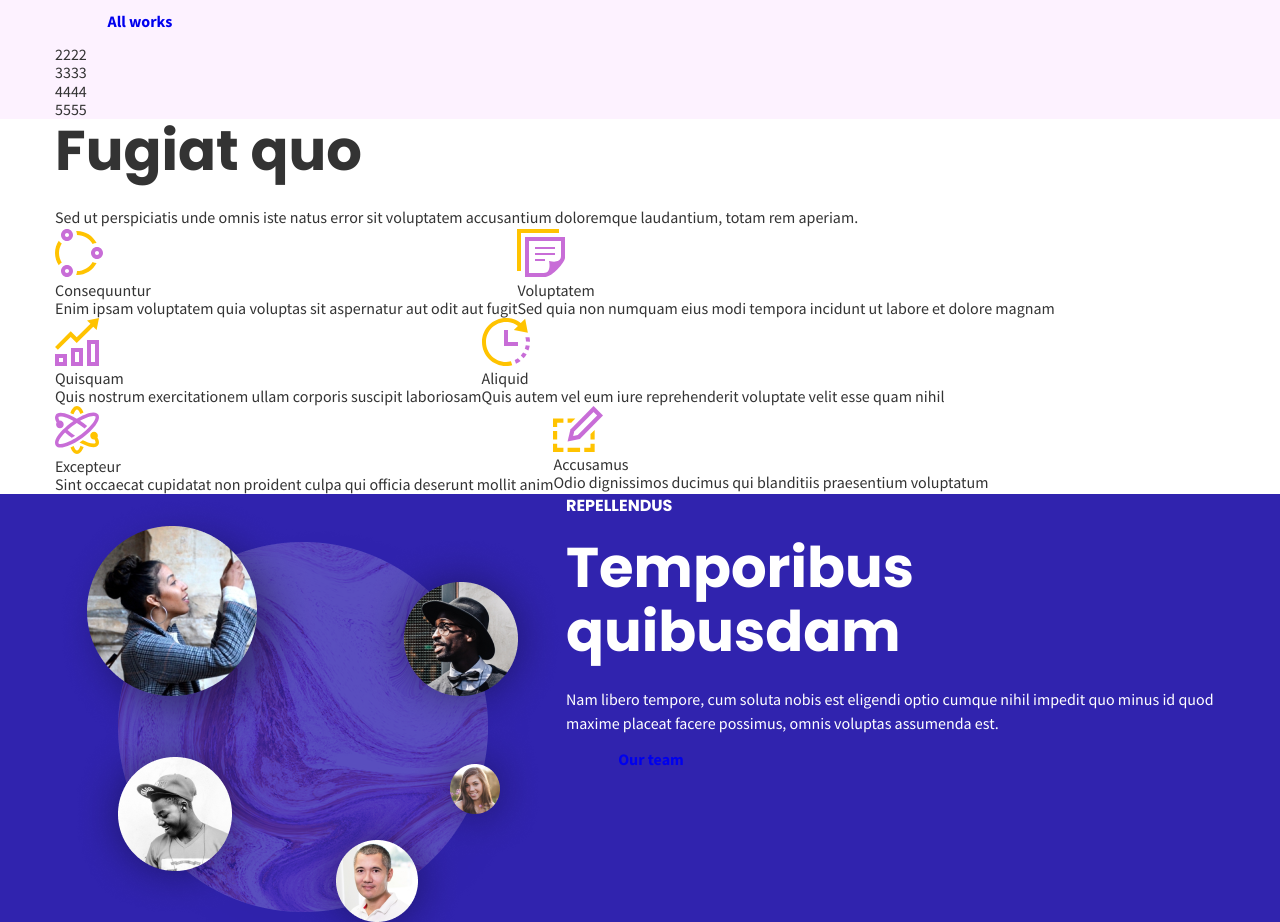
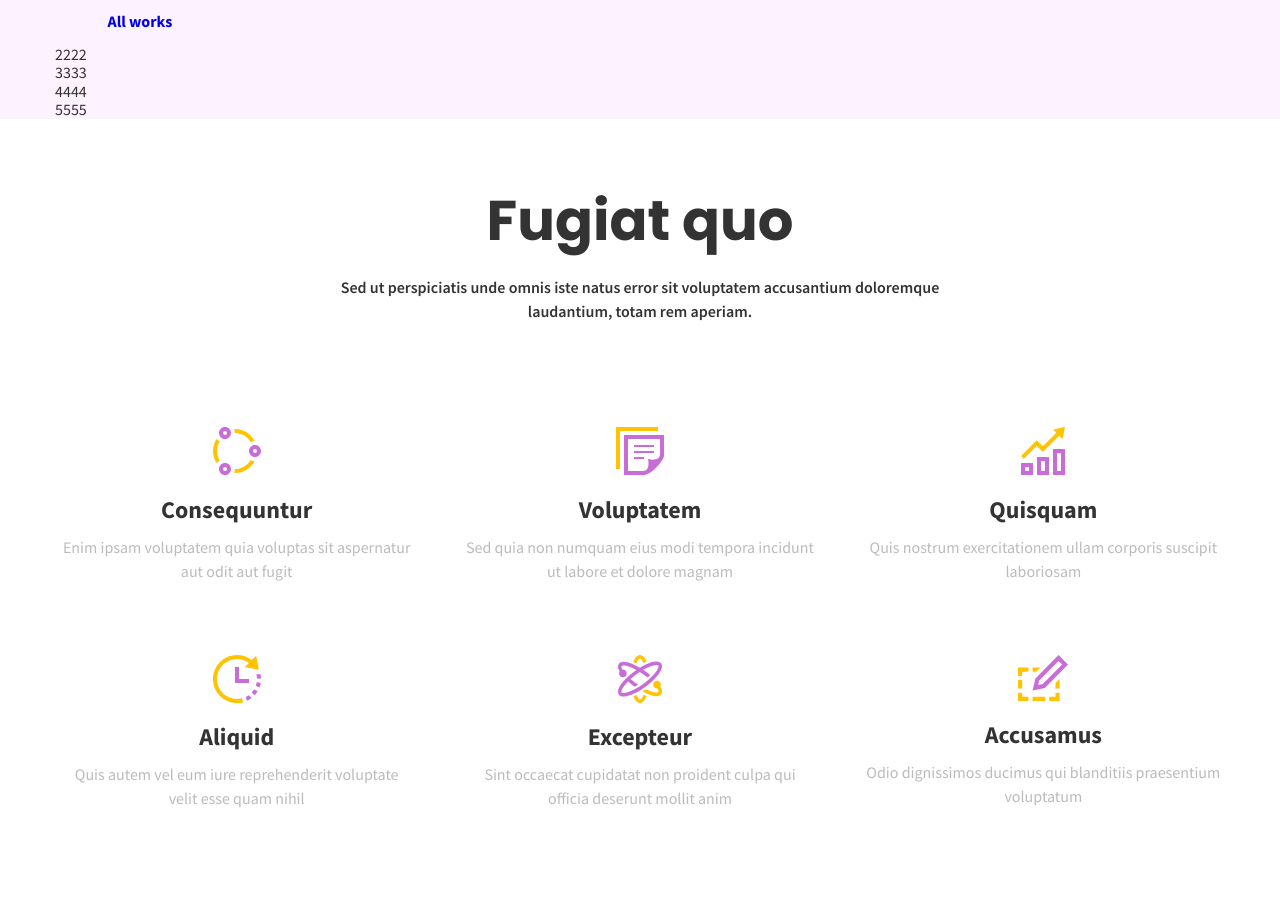
Before and after one commit to jestyal/relap-landing, a plain HTML site: page index.html in a window 1280 px wide. Shown: the part 2389-3311 px from the top of the page. Drawn offline with Linux system fonts and the light colour scheme.

Commit message:
Add styles to advantages section

```diff
--- a/assets/styles/styles.css
+++ b/assets/styles/styles.css
@@ -32,6 +32,9 @@ input {
 }
 .strong {
     font-weight: 600;
+}
+.center {
+    text-align: center;
 }
 .wrapper {
     position: relative;
@@ -115,6 +118,11 @@ input {
 .preview {
     font-weight: 600;
     line-height: 1.5;
+}
+.preview_center {
+    max-width: 610px;
+    margin: 0 auto 64px;
+    text-align: center;
 }
 .header {
     position: absolute;
@@ -244,11 +252,6 @@ input {
 }
 .review__section {
     padding: 70px 0 100px;
-    text-align: center;
-}
-.review__section .preview {
-    max-width: 610px;
-    margin: 0 auto 64px;
 }
 .review__slider {
     margin: 0 -15px 100px;
@@ -277,3 +280,41 @@ input {
     font-weight: 600;
     line-height: 1.5;
 }
+.advantages__section {
+    padding: 70px 0 112px;
+}
+.advantages__item {
+    width: 33.333%;
+    padding: 40px 24px 32px;
+    text-align: center;
+}
+.advantages__item:hover {
+    background: #FFFFFF;
+    box-shadow: 16px 16px 48px rgba(0, 0, 0, 0.0994678);
+    border-radius: 3px;
+}
+.advantages__item:hover .advantages__title:before {
+    content: '';
+    display: block;
+    position: absolute;
+    bottom: -2px;
+    left: 0;
+    width: 100%;
+    height: 8px;
+    z-index: -1;
+    background: #C86DD7;
+}
+.advantages__title {
+    position: relative;
+    width: fit-content;
+    margin: 15px auto 9px;
+    font-size: 24px;
+    font-weight: 700;
+    line-height: 1.33;
+    z-index: 0;
+}
+.advantages__desc {
+    font-weight: 400;
+    line-height: 1.5;
+    color: #33333355;
+}
--- a/index.html
+++ b/index.html
@@ -186,9 +186,9 @@
             </div>
         </div>
     </section>
-    <section class="wrapper">
-        <h2>Fugiat quo</h2>
-        <p class="">
+    <section class="advantages__section wrapper">
+        <h2 class="center">Fugiat quo</h2>
+        <p class="preview preview_center">
             Sed ut perspiciatis unde omnis iste natus error sit voluptatem accusantium doloremque laudantium, totam rem
             aperiam.
         </p>
@@ -315,8 +315,8 @@
         </div>
     </section>
     <section class="review__section wrapper">
-        <h2>Officis debitis</h2>
-        <p class="preview">
+        <h2 class="center">Officis debitis</h2>
+        <p class="preview preview_center">
             Itaque earum rerum hic tenetur a sapiente delectus, ut aut reiciendis voluptatibus maiores alias consequatur
             aut perferendis doloribus asperiores repella.
         </p>
```
